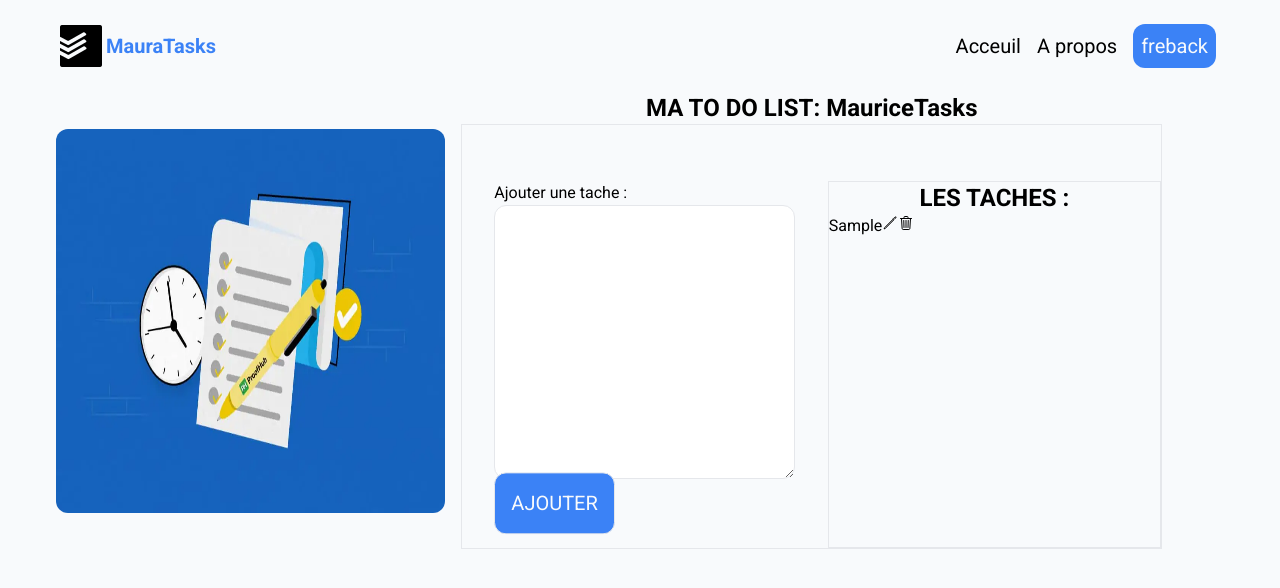
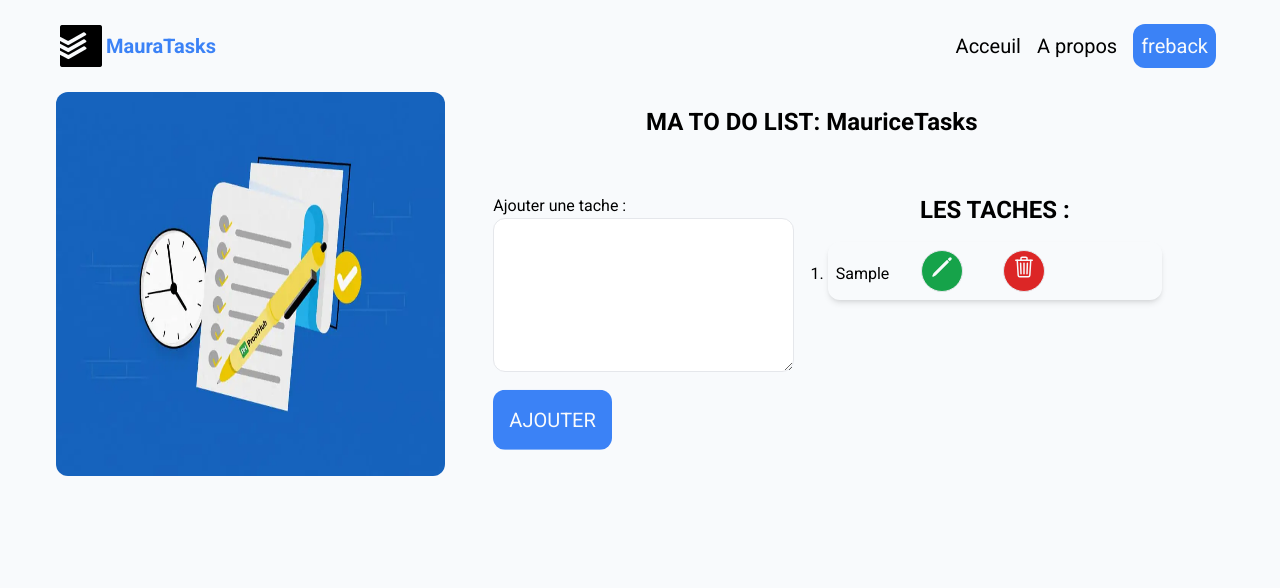
Before and after one commit to Maurice-parfait/todolist, a website: page todolist.html in a window 1280 px wide. Both pictures are taken after typing "Sample" into the empty fields and a click on the button "AJOUTER". Drawn offline with nearby package versions, Linux system fonts and the light colour scheme.

Commit message:
todolist finsh

```diff
--- a/script.js
+++ b/script.js
@@ -1,6 +1,6 @@
 ScrollReveal().reveal('.debut', {
     delay: 1000,
-    duration: 600, // correction de 'durection' à 'duration'
+    duration: 600,
     origin: 'top',
     distance: '50px',
     // scale: 2,
@@ -10,7 +10,7 @@ ScrollReveal().reveal('.debut', {
 
 ScrollReveal().reveal('.simple', {
     delay: 3000,
-    duration: 600, // correction de 'durection' à 'duration'
+    duration: 600,
     origin: 'top',
     distance: '50px',
     easing: 'ease-in-out'
@@ -18,7 +18,7 @@ ScrollReveal().reveal('.simple', {
 
 ScrollReveal().reveal('.btn', {
     delay: 4000,
-    duration: 600, // correction de 'durection' à 'duration'
+    duration: 600,
     origin: 'top',
     distance: '50px',
     scale: 5,
@@ -50,12 +50,12 @@ btnajt.addEventListener("click", function () {
     let li = document.createElement("li");
     li.textContent = tasktext;
 
-    li.classList.add('w-full','bg-red-400'); // Ajouter les classes Tailwind
+    li.classList.add('w-full', 'mb-2', 'p-2', 'rounded-xl', 'shadow-md',); // Ajouter les classes Tailwind
 
     let modifierbouton = document.createElement("button");
     modifierbouton.innerHTML = '<ion-icon name="pencil-outline"></ion-icon>';
 
-    modifierbouton.classList.add('text-green-500');
+    modifierbouton.classList.add('text-slate-50', 'px-2', 'py-1', 'border', 'ml-8', 'rounded-full', 'bg-green-600', 'text-2xl');
 
     modifierbouton.onclick = function() {
         modifierlist(li);
@@ -64,7 +64,7 @@ btnajt.addEventListener("click", function () {
     let supprimerbouton = document.createElement("button");
     supprimerbouton.innerHTML = '<ion-icon name="trash-outline"></ion-icon>';
 
-    supprimerbouton.classList.add('text-green-500');
+    supprimerbouton.classList.add('text-slate-50', 'px-2', 'py-1', 'border', 'ml-10', 'rounded-full', 'bg-red-600', 'text-2xl');
 
     supprimerbouton.onclick = function() {
         supprimerlist(li);
--- a/todolist.html
+++ b/todolist.html
@@ -34,21 +34,22 @@
         <div class="w-3/5">
             <h1 class="flex justify-center text-2xl font-bold">MA TO DO LIST: MauriceTasks</h1>
 
-            <div class="flex border">
+            <div class="flex">
                 <div class="ml-8 mt-14 w-1/2">
                     <label for="">Ajouter une tache :</label> <br>
-                    <textarea class="p-4 border rounded-xl" id="ajout_tache" name="" cols="30" rows="10"></textarea> <br>
+                    <textarea class="p-4 border rounded-xl focus:outline-none focus:border-sky-500 focus:ring-1 focus:ring-sky-500" id="ajout_tache" name="" cols="30" rows="5"></textarea> <br>
 
                     <div class="mt-6">
-                        <button id="btnajt" class="border p-4 rounded-xl flex justify-center  bg-blue-500 text-slate-50 text-xl animate-bounce">AJOUTER</button>
+                        <button id="btnajt" class="p-4 rounded-xl flex justify-center  bg-blue-500 text-slate-50 text-xl animate-bounce">AJOUTER</button>
                     </div>
                 </div>
 
-                <div class="w-1/2 mt-14 border ">
+                <div class="w-1/2 mt-14">
 
-                    <ul id="tache" class=" text-red-500 list-disc">
+                    <ul id="tache" class="list-decimal">
+
                         <h1 class="flex justify-center font-bold text-2xl mb-4">LES TACHES : </h1>
-                        <li class="text-red-500"></li>
+
                     </ul>
                 </div>
             </div>
```
Also changed, not shown: index.html (+2 -2 lines), src/output.css.
